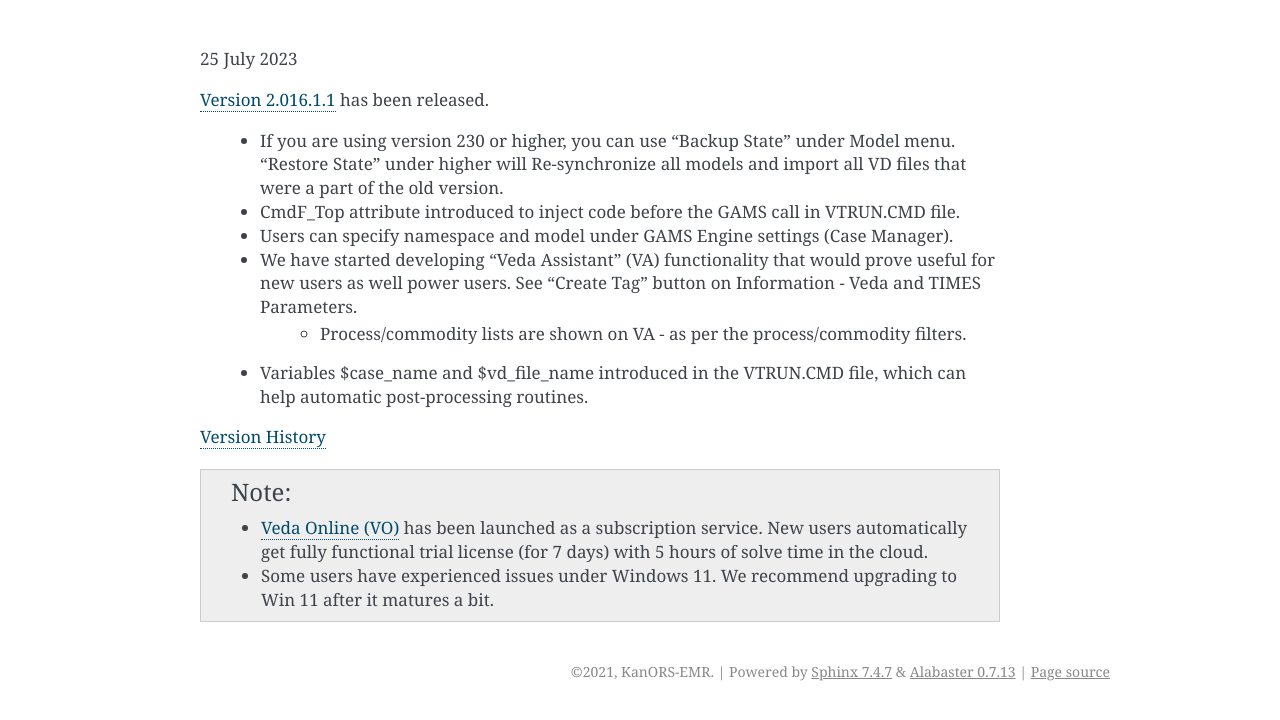
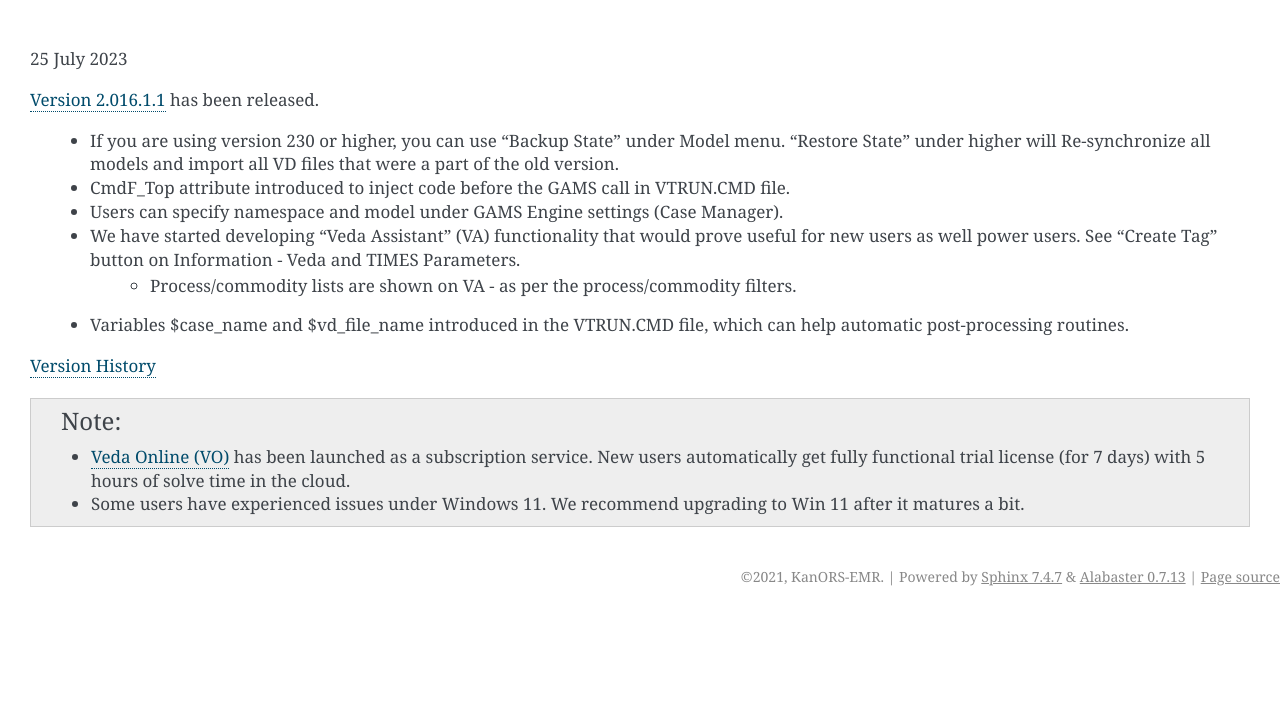
Before and after one commit to kanors-emr/Veda-start-page-news, a Sphinx documentation site: the page built from docs/source/index.rst, in a window 1280 px wide. Shown: the top 720 px of the page. Built offline with Sphinx 7.4.7, drawn with Linux system fonts in a browser that asks for light colours.

Commit message:
undo width set
commenting unused topic tag

```diff
--- a/docs/source/_static/custom.css
+++ /dev/null
@@ -1 +0,0 @@
-.wy-nav-content {max-width: 1200px;}
--- a/docs/source/conf.py
+++ b/docs/source/conf.py
@@ -57,6 +57,6 @@ html_static_path = ['_static']
 html_theme_options = {
     # Disable showing the sidebar. Defaults to 'false'
     'nosidebar': True,
-    # 'page_width': 'auto',
-    # 'body_max_width': 'auto'
+    'page_width': 'auto',
+    'body_max_width': 'auto'
 }
--- a/docs/source/index.rst
+++ b/docs/source/index.rst
@@ -3,7 +3,7 @@
    You can adapt this file completely to your liking, but it should at least
    contain the root `toctree` directive.
 
-.. topic:: \
+.. .. topic::
 
 25 July 2023
 
```
